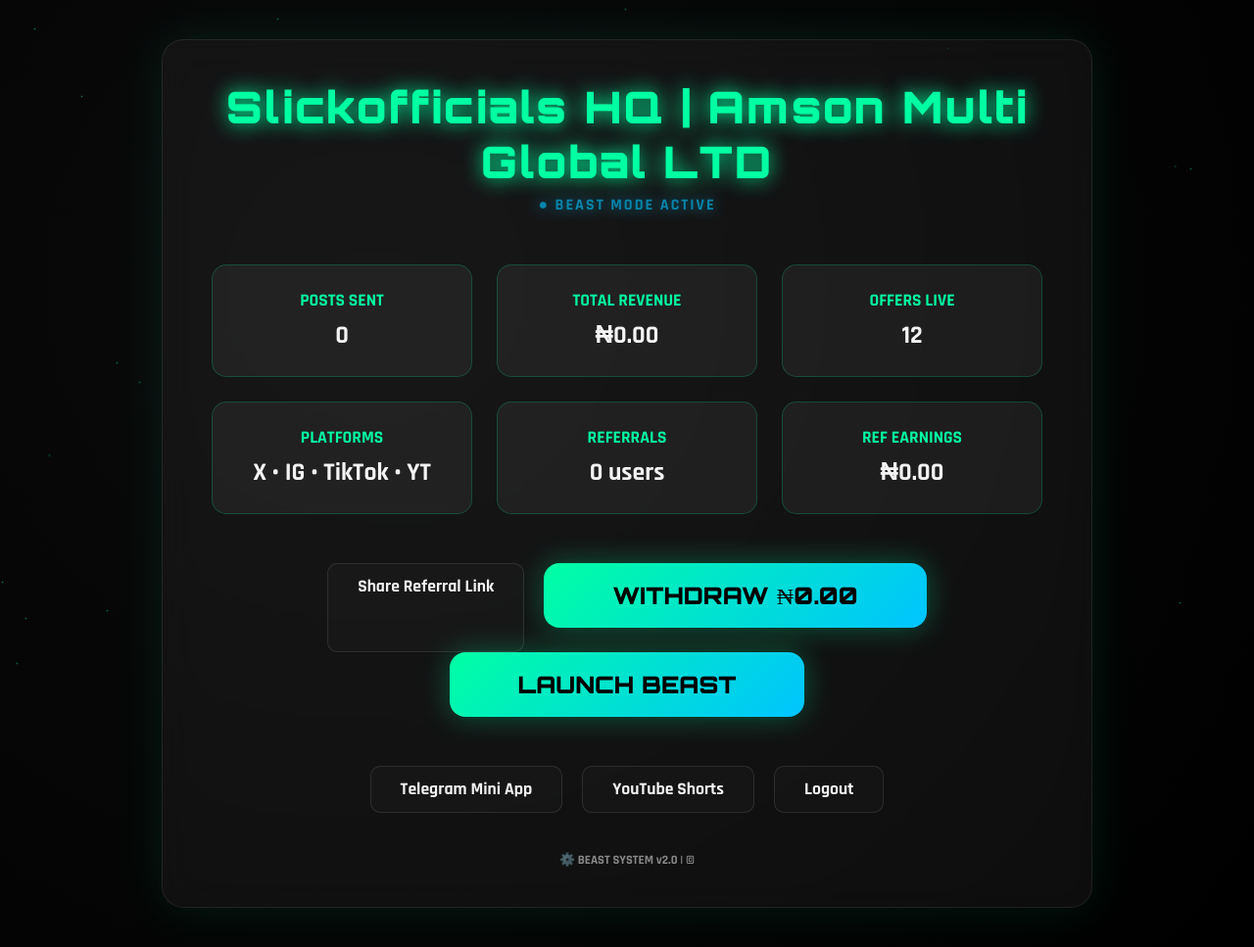
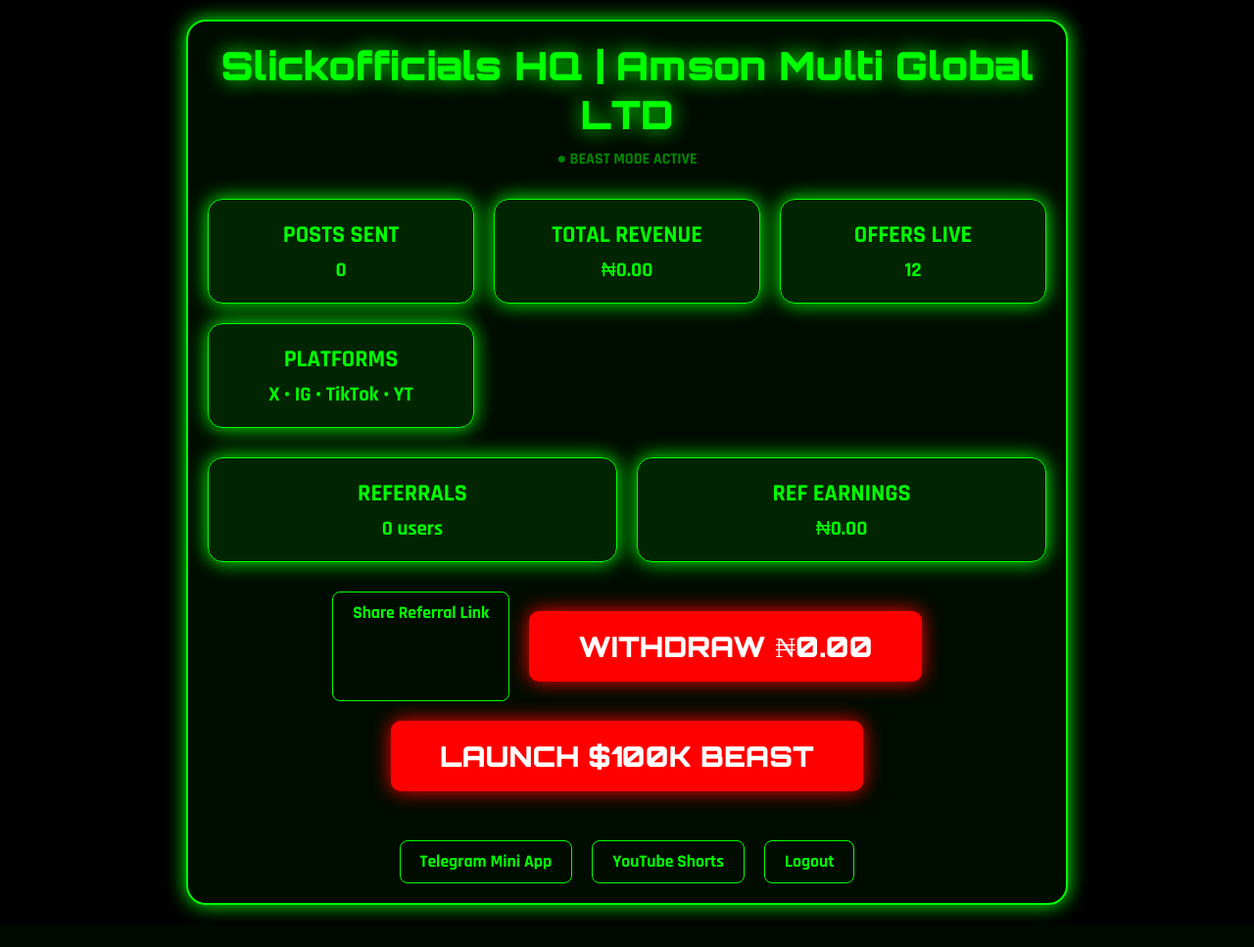
Before and after one commit to slickofficials/AUTOAFFILIATE-AI-v7.0, a Flask app: page /dashboard in a window 1280 px wide. Shown: the whole page at 98% size. After the commit the page ends 938 px from the top, so only its background shows below. Run offline with Flask 3, Linux system fonts and the light colour scheme; the visitor is signed in with stand-in values (Sample User, id 1); data that the repository does not hold is empty; some libraries are stand-ins or nearby versions.

Commit message:
Update dashboard.html

```diff
--- a/templates/dashboard.html
+++ b/templates/dashboard.html
@@ -1,176 +1,102 @@
 <!DOCTYPE html>
-<html lang="en">
+<html>
 <head>
-  <meta charset="UTF-8" />
-  <meta name="viewport" content="width=device-width, initial-scale=1.0" />
     <title>BEAST MODE | {{ company }}</title>
-  <link href="https://fonts.googleapis.com/css2?family=Orbitron:wght@900&family=Rajdhani:wght@700&display=swap" rel="stylesheet" />
+    <meta name="viewport" content="width=device-width, initial-scale=1">
+    <link href="https://fonts.googleapis.com/css2?family=Orbitron:wght@900&family=Rajdhani:wght@700&display=swap" rel="stylesheet">
     <style>
         :root {
-      --mint: #00ffa3;
-      --aqua: #00c4ff;
-      --bg-dark: #0a0a0a;
-      --white: #f3f3f3;
-      --fade: rgba(255, 255, 255, 0.05);
+            --green: #0f0;
+            --red: #f00;
+            --bg: #000;
+            --glow: 0 0 20px;
         }
-
-    * {margin: 0; padding: 0; box-sizing: border-box;}
-
+        * { margin: 0; padding: 0; box-sizing: border-box; }
         body {
-      background: radial-gradient(circle at 30% 30%, #0b0b0c, #000);
-      color: var(--white);
+            background: var(--bg);
+            color: var(--green);
             font-family: 'Rajdhani', sans-serif;
+            text-align: center;
+            padding: 20px;
             min-height: 100vh;
-      display: flex;
-      align-items: center;
-      justify-content: center;
-      padding: 40px;
-      position: relative;
-      overflow: hidden;
+            overflow-x: hidden;
         }
-
-    /* Background particles */
-    #particles {
-      position: fixed;
-      top: 0; left: 0;
-      width: 100%; height: 100%;
-      z-index: 0;
-      pointer-events: none;
+        .container {
+            max-width: 900px;
+            margin: auto;
+            padding: 20px;
+            border: 2px solid var(--green);
+            border-radius: 20px;
+            box-shadow: var(--glow) var(--green);
+            background: rgba(0, 15, 0, 0.8);
         }
-    .particle {
-      position: absolute;
-      background: radial-gradient(var(--mint), transparent 70%);
-      width: 3px; height: 3px;
-      border-radius: 50%;
-      animation: drift 20s linear infinite;
-      opacity: 0.4;
-    }
-    @keyframes drift {
-      from { transform: translateY(0) rotate(0); }
-      to { transform: translateY(-100vh) rotate(720deg); opacity: 0; }
-    }
-
-    /* Container */
-    .container {
-      position: relative;
-      z-index: 10;
-      width: 100%;
-      max-width: 950px;
-      background: rgba(255,255,255,0.05);
-      border: 1px solid rgba(255,255,255,0.08);
-      border-radius: 22px;
-      backdrop-filter: blur(18px);
-      box-shadow: 0 0 50px rgba(0,255,163,0.1);
-      text-align: center;
-      padding: 40px 50px;
-    }
-
         h1 {
             font-family: 'Orbitron', sans-serif;
-      font-size: 2.8em;
-      color: var(--mint);
-      text-shadow: 0 0 20px var(--mint);
-      letter-spacing: 2px;
+            font-size: 2.5em;
+            text-shadow: var(--glow) var(--green);
+            margin-bottom: 10px;
         }
-
-    .live {
-      color: var(--aqua);
-      font-size: 1em;
-      margin-top: 6px;
-      animation: pulse 2s infinite;
-      letter-spacing: 2px;
-    }
-    @keyframes pulse {
-      0%, 100% {opacity: 1; text-shadow: 0 0 5px var(--aqua);}
-      50% {opacity: 0.6; text-shadow: 0 0 15px var(--aqua);}
-    }
-
-    /* Stats grid (main + referral combined) */
         .stats {
             display: grid;
             grid-template-columns: repeat(auto-fit, minmax(200px, 1fr));
-      gap: 25px;
-      margin: 50px 0;
+            gap: 20px;
+            margin: 30px 0;
         }
         .stat-card {
-      background: var(--fade);
-      border: 1px solid rgba(0,255,163,0.2);
+            background: rgba(0, 255, 0, 0.1);
+            padding: 20px;
             border-radius: 15px;
-      padding: 25px;
-      transition: all 0.3s ease;
+            border: 1px solid var(--green);
+            box-shadow: var(--glow) var(--green);
+            font-size: 1.3em;
         }
-    .stat-card:hover {
-      transform: scale(1.05);
-      box-shadow: 0 0 20px rgba(0,255,163,0.3);
-    }
-    .stat-card h3 {
-      color: var(--mint);
-      font-size: 1.1em;
-      margin-bottom: 8px;
-    }
-    .stat-card p {
-      font-size: 1.6em;
-      font-weight: bold;
-    }
-
-    /* Buttons */
+        .stat-card h3 { color: #0f0; margin-bottom: 8px; }
         .beast-btn {
-      background: linear-gradient(135deg, var(--mint), var(--aqua));
-      color: #000;
+            background: var(--red);
+            color: #fff;
             border: none;
-      padding: 18px 70px;
-      font-size: 1.5em;
+            padding: 18px 50px;
+            font-size: 1.8em;
             font-family: 'Orbitron';
-      border-radius: 16px;
+            border-radius: 10px;
             cursor: pointer;
-      box-shadow: 0 0 30px rgba(0,255,163,0.3);
-      transition: all 0.3s ease;
-      margin-bottom: 25px;
+            box-shadow: var(--glow) var(--red);
+            transition: 0.3s;
+            margin: 20px 0;
         }
         .beast-btn:hover {
-      transform: scale(1.06);
-      box-shadow: 0 0 50px rgba(0,255,163,0.7);
+            transform: scale(1.05);
+            box-shadow: 0 0 40px var(--red);
         }
-
         .nav {
+            margin-top: 30px;
             display: flex;
             justify-content: center;
             gap: 20px;
-      flex-wrap: wrap;
-      margin-top: 25px;
         }
         .nav a {
-      color: var(--white);
+            color: var(--green);
             text-decoration: none;
             font-size: 1.1em;
-      padding: 12px 30px;
-      border: 1px solid rgba(255,255,255,0.1);
-      border-radius: 10px;
-      background: rgba(255,255,255,0.02);
-      transition: all 0.3s ease;
+            padding: 10px 20px;
+            border: 1px solid var(--green);
+            border-radius: 8px;
+            transition: 0.3s;
         }
         .nav a:hover {
-      background: var(--mint);
+            background: var(--green);
             color: #000;
-      box-shadow: 0 0 25px rgba(0,255,163,0.5);
-      transform: scale(1.05);
         }
-
-    footer {
-      margin-top: 40px;
-      font-size: 0.8em;
-      color: rgba(255,255,255,0.5);
-    }
+        .live { color: #0f0; animation: pulse 1.5s infinite; }
+        @keyframes pulse { 0%, 100% { opacity: 1; } 50% { opacity: 0.5; } }
     </style>
 </head>
 <body>
-  <div id="particles"></div>
-
     <div class="container">
         <h1>{{ company }}</h1>
         <p class="live">● BEAST MODE ACTIVE</p>
 
-    <!-- Combined Stats: Main + Referral -->
+        <!-- Main Stats -->
         <div class="stats">
             <div class="stat-card">
                 <h3>POSTS SENT</h3>
@@ -188,6 +114,10 @@
                 <h3>PLATFORMS</h3>
                 <p>X • IG • TikTok • YT</p>
             </div>
+        </div>
+
+        <!-- Referral Stats -->
+        <div class="stats">
             <div class="stat-card">
                 <h3>REFERRALS</h3>
                 <p>{{ referrals }} users</p>
@@ -198,45 +128,37 @@
             </div>
         </div>
 
-    <!-- Action Buttons -->
+        <!-- Actions -->
         <div class="nav">
-      <a href="/miniapp" target="_blank">Share Referral Link</a>
+            <a href="/miniapp" target="_blank" class="share-link">Share Referral Link</a>
             <button class="beast-btn" onclick="initiatePayout()">WITHDRAW ₦{{ "%.2f" % revenue }}</button>
         </div>
 
-    <button class="beast-btn" onclick="location.href='/beast_campaign'">LAUNCH BEAST</button>
+        <button class="beast-btn" onclick="location.href='/beast_campaign'">LAUNCH $100K BEAST</button>
 
         <div class="nav">
             <a href="/miniapp">Telegram Mini App</a>
             <a href="/youtube_auth">YouTube Shorts</a>
             <a href="/logout">Logout</a>
         </div>
-
-    <footer>⚙️ BEAST SYSTEM v2.0 | © {{ year }}</footer>
     </div>
 
     <script>
-    // Particle background
-    const container = document.getElementById("particles");
-    for (let i = 0; i < 45; i++) {
-      const p = document.createElement("div");
-      p.className = "particle";
-      p.style.left = Math.random() * 100 + "vw";
-      p.style.top = Math.random() * 100 + "vh";
-      p.style.animationDelay = Math.random() * 20 + "s";
-      container.appendChild(p);
-    }
-
-    // Withdraw function
+        // Withdraw function for referral earnings
         async function initiatePayout() {
             const amount = prompt("Amount to withdraw (₦):");
             const bank = prompt("Paystack Recipient Code:");
+
             if (!amount || !bank) return alert("Withdrawal cancelled.");
+
             try {
                 const response = await fetch('/payout', {
                     method: 'POST',
                     headers: {'Content-Type': 'application/json'},
-          body: JSON.stringify({amount: parseFloat(amount), bank_account: bank})
+                    body: JSON.stringify({
+                        amount: parseFloat(amount),
+                        bank_account: bank
+                    })
                 });
                 const data = await response.json();
                 alert(data.status || data.error || "Something went wrong!");
```
Lines whose indentation alone changed are shown as unchanged.
